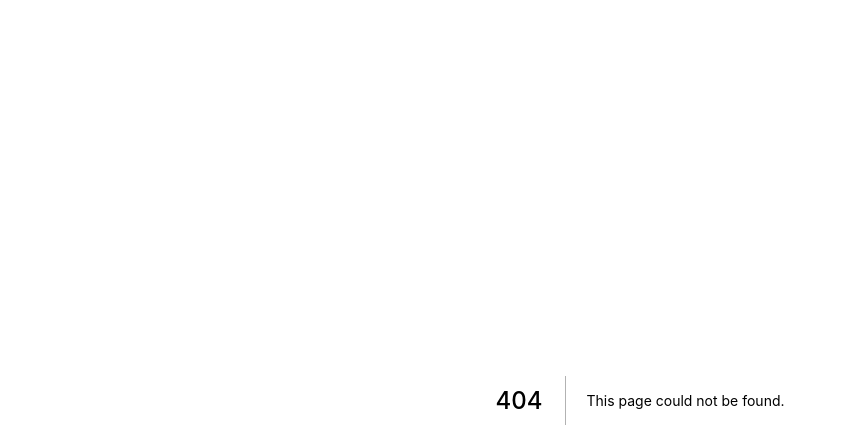
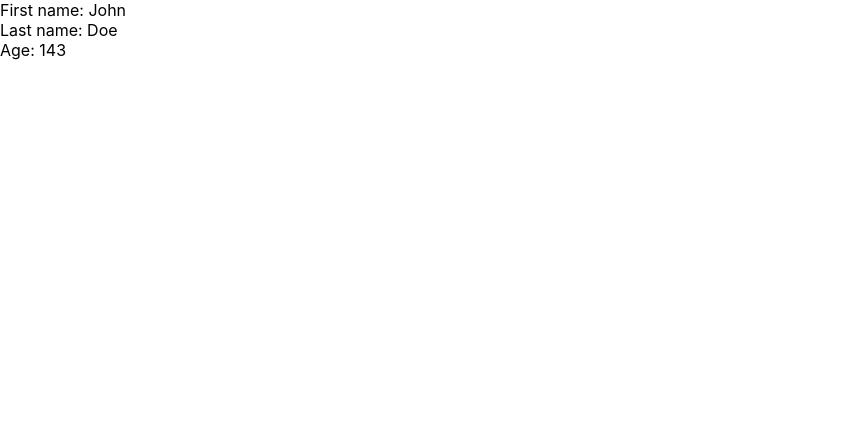
Before and after one commit to vitalyliber/learning_curve, a Next.js app: page /http_request_swr in a window 1280 px wide. Before the commit this address had no page. Shown: the top 448 px of the page, without its empty margins (0-847 px from the left). Built offline with nearby package versions, Linux system fonts and the light colour scheme.

Commit message:
http requests were added

```diff
--- a/package.json
+++ b/package.json
@@ -10,7 +10,8 @@
   "dependencies": {
     "next": "10.0.1",
     "react": "17.0.1",
-    "react-dom": "17.0.1"
+    "react-dom": "17.0.1",
+    "swr": "^0.3.8"
   },
   "devDependencies": {
     "prettier": "^2.1.2"
--- a/pages/api/hello.js
+++ b/pages/api/hello.js
@@ -1,6 +1,6 @@
 // Next.js API route support: https://nextjs.org/docs/api-routes/introduction
 
 export default (req, res) => {
-  res.statusCode = 200
-  res.json({ name: 'John Doe' })
-}
+  res.statusCode = 200;
+  res.json({ first_name: "John", last_name: "Doe", age: 143 });
+};
--- a/pages/hooks_arrays.js
+++ b/pages/hooks_arrays.js
@@ -1,9 +1,11 @@
-import { useState } from "react";
+import { useState, useEffect } from "react";
 
 const HooksArray = () => {
   const [list, setList] = useState([]);
   const [value, setValue] = useState("");
   const [id, setId] = useState(0);
+  useEffect(() => console.log(id), [id]);
+  useEffect(() => console.log(list[list.length - 1]), [list]);
   return (
     <div>
       <input value={value} onChange={(e) => setValue(e.target.value)} />
@@ -19,7 +21,7 @@ const HooksArray = () => {
       </button>
       {list.map(({ id, value }) => {
         return (
-          <div style={{ flexDirection: "row", display: "flex" }}>
+          <div key={id} style={{ flexDirection: "row", display: "flex" }}>
             <div>el: {value}</div>
             <div
               style={{
--- /dev/null
+++ b/pages/http_request_swr.js
@@ -0,0 +1,26 @@
+// https://swr.vercel.app/
+import useSWR from "swr";
+
+const HttpRequestSwr = () => {
+  const { data, error } = useSWR("user_info", () =>
+    fetch("/api/hello").then((el) => el.json())
+  );
+
+  console.log(data, error)
+
+  return (
+    <div>
+      {!data && !error && <div>Loading...</div>}
+      {error && <div>Error: {error.message}</div>}
+      {data && (
+        <>
+          <div>First name: {data.first_name}</div>
+          <div>Last name: {data.last_name}</div>
+          <div>Age: {data.age}</div>
+        </>
+      )}
+    </div>
+  );
+};
+
+export default HttpRequestSwr;
```
Also changed, not shown: pages/http_request.js (added, +35 -0 lines), 1 other file (tests, documents, lock files or other folders).
